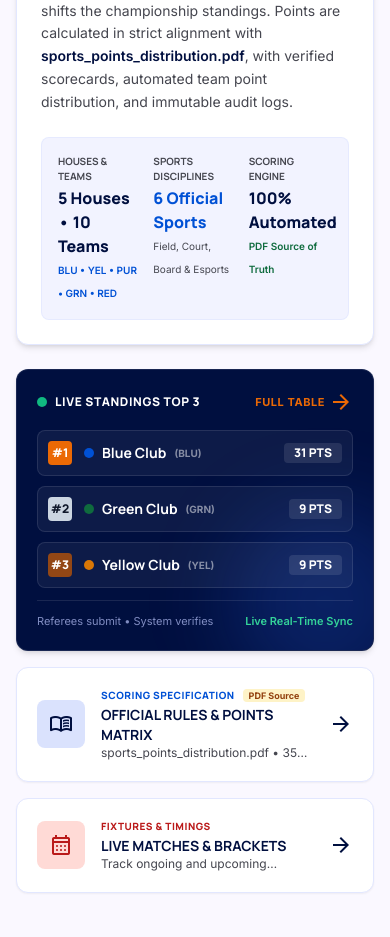
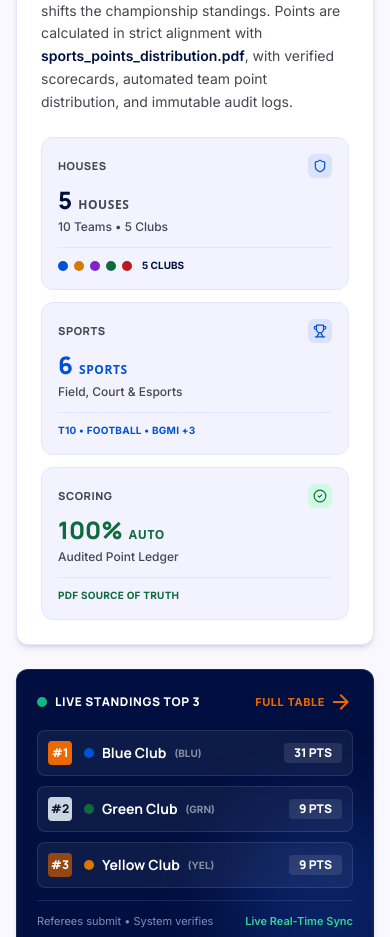
Before and after one commit to mudassir-markania/Club-Protal, a Next.js app in the folder apps/frontend/: page / in a window 390 px wide. Shown: the part 1520-2457 px from the top of the page. Built offline with nearby package versions, Linux system fonts and the light colour scheme; no server answers.

Commit message:
fix(home): make championship metric cards spacious, responsive, and readable

```diff
--- a/apps/frontend/src/app/page.tsx
+++ b/apps/frontend/src/app/page.tsx
@@ -677,34 +677,93 @@ export default function HomePage() {
                       Every run, goal, match point, and checkmate shifts the championship standings. Points are calculated in strict alignment with <span className="font-semibold text-[#000f3f]">sports_points_distribution.pdf</span>, with verified scorecards, automated team point distribution, and immutable audit logs.
                     </p>
 
-                    {/* 3 Metrics Bar */}
-                    <div className="grid grid-cols-3 gap-3 sm:gap-4 bg-[#f2f3ff] p-4 rounded-lg border border-[#e2e7ff]/70">
+                    {/* 3 Metrics Cards */}
+                    <div className="grid grid-cols-1 sm:grid-cols-3 gap-3 sm:gap-3.5">
+                      {/* 1. Houses */}
+                      <div className="bg-[#f2f3ff] rounded-xl p-4 border border-[#e2e7ff] flex flex-col justify-between">
                         <div>
-                        <span className="text-[10px] sm:text-[11px] text-[#45464f] uppercase font-bold font-manrope block">
-                          Houses &amp; Teams
+                          <div className="flex items-center justify-between mb-2.5">
+                            <span className="text-[11px] uppercase tracking-wider font-extrabold text-[#45464f] font-manrope">
+                              Houses
                             </span>
-                        <p className="text-base sm:text-xl text-[#000f3f] font-extrabold font-manrope mt-0.5">
-                          5 Houses • 10 Teams
+                            <span className="w-6 h-6 rounded-md bg-[#dae2fd] text-[#0051d5] flex items-center justify-center shrink-0">
+                              <Shield className="w-3.5 h-3.5" />
+                            </span>
+                          </div>
+                          <div className="text-2xl sm:text-3xl font-black text-[#000f3f] font-manrope leading-none">
+                            5
+                            <span className="text-xs font-bold text-[#45464f] uppercase tracking-wider ml-1.5 font-sans">
+                              Houses
+                            </span>
+                          </div>
+                          <p className="text-xs text-[#45464f] font-medium mt-1.5">
+                            10 Teams • 5 Clubs
                           </p>
-                        <span className="text-[10px] text-[#0051d5] font-semibold">BLU • YEL • PUR • GRN • RED</span>
                         </div>
+                        <div className="mt-3 pt-2.5 border-t border-[#e2e7ff] flex items-center gap-1.5">
+                          <span className="w-2.5 h-2.5 rounded-full bg-[#0051d5]" title="Blue Club" />
+                          <span className="w-2.5 h-2.5 rounded-full bg-[#d97706]" title="Yellow Club" />
+                          <span className="w-2.5 h-2.5 rounded-full bg-[#7e22ce]" title="Purple Club" />
+                          <span className="w-2.5 h-2.5 rounded-full bg-[#0f6b3e]" title="Green Club" />
+                          <span className="w-2.5 h-2.5 rounded-full bg-[#ba1a1a]" title="Red Club" />
+                          <span className="text-[10px] font-bold text-[#000f3f] ml-1">5 CLUBS</span>
+                        </div>
+                      </div>
+
+                      {/* 2. Disciplines */}
+                      <div className="bg-[#f2f3ff] rounded-xl p-4 border border-[#e2e7ff] flex flex-col justify-between">
                         <div>
-                        <span className="text-[10px] sm:text-[11px] text-[#45464f] uppercase font-bold font-manrope block">
-                          Sports Disciplines
+                          <div className="flex items-center justify-between mb-2.5">
+                            <span className="text-[11px] uppercase tracking-wider font-extrabold text-[#45464f] font-manrope">
+                              Sports
                             </span>
-                        <p className="text-base sm:text-xl text-[#0051d5] font-extrabold font-manrope mt-0.5">
-                          6 Official Sports
+                            <span className="w-6 h-6 rounded-md bg-[#dae2fd] text-[#0051d5] flex items-center justify-center shrink-0">
+                              <Trophy className="w-3.5 h-3.5" />
+                            </span>
+                          </div>
+                          <div className="text-2xl sm:text-3xl font-black text-[#0051d5] font-manrope leading-none">
+                            6
+                            <span className="text-xs font-bold text-[#0051d5] uppercase tracking-wider ml-1.5 font-sans">
+                              Sports
+                            </span>
+                          </div>
+                          <p className="text-xs text-[#45464f] font-medium mt-1.5">
+                            Field, Court &amp; Esports
                           </p>
-                        <span className="text-[10px] text-[#45464f]">Field, Court, Board &amp; Esports</span>
                         </div>
+                        <div className="mt-3 pt-2.5 border-t border-[#e2e7ff] flex items-center">
+                          <span className="text-[10px] font-bold text-[#0051d5] uppercase tracking-wide">
+                            T10 • Football • BGMI +3
+                          </span>
+                        </div>
+                      </div>
+
+                      {/* 3. Scoring Engine */}
+                      <div className="bg-[#f2f3ff] rounded-xl p-4 border border-[#e2e7ff] flex flex-col justify-between">
                         <div>
-                        <span className="text-[10px] sm:text-[11px] text-[#45464f] uppercase font-bold font-manrope block">
-                          Scoring Engine
+                          <div className="flex items-center justify-between mb-2.5">
+                            <span className="text-[11px] uppercase tracking-wider font-extrabold text-[#45464f] font-manrope">
+                              Scoring
                             </span>
-                        <p className="text-base sm:text-xl text-[#000f3f] font-extrabold font-manrope mt-0.5">
-                          100% Automated
+                            <span className="w-6 h-6 rounded-md bg-[#d1fae5] text-[#0f6b3e] flex items-center justify-center shrink-0">
+                              <CheckCircle2 className="w-3.5 h-3.5" />
+                            </span>
+                          </div>
+                          <div className="text-2xl sm:text-3xl font-black text-[#0f6b3e] font-manrope leading-none">
+                            100%
+                            <span className="text-xs font-bold text-[#0f6b3e] uppercase tracking-wider ml-1.5 font-sans">
+                              Auto
+                            </span>
+                          </div>
+                          <p className="text-xs text-[#45464f] font-medium mt-1.5">
+                            Audited Point Ledger
                           </p>
-                        <span className="text-[10px] text-[#0f6b3e] font-semibold">PDF Source of Truth</span>
+                        </div>
+                        <div className="mt-3 pt-2.5 border-t border-[#e2e7ff] flex items-center">
+                          <span className="text-[10px] font-bold text-[#0f6b3e] uppercase tracking-wide">
+                            PDF Source of Truth
+                          </span>
+                        </div>
                       </div>
                     </div>
                   </div>
```
Lines whose indentation alone changed are shown as unchanged.
